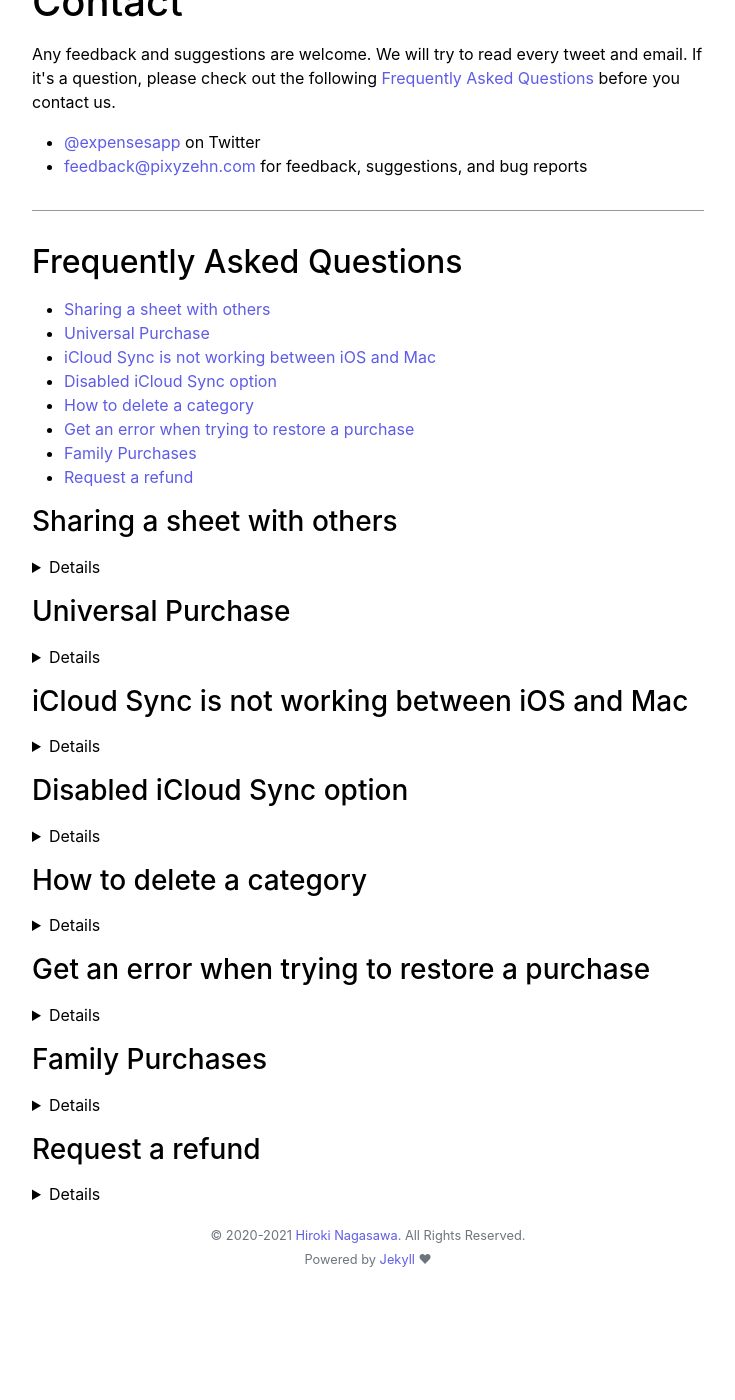
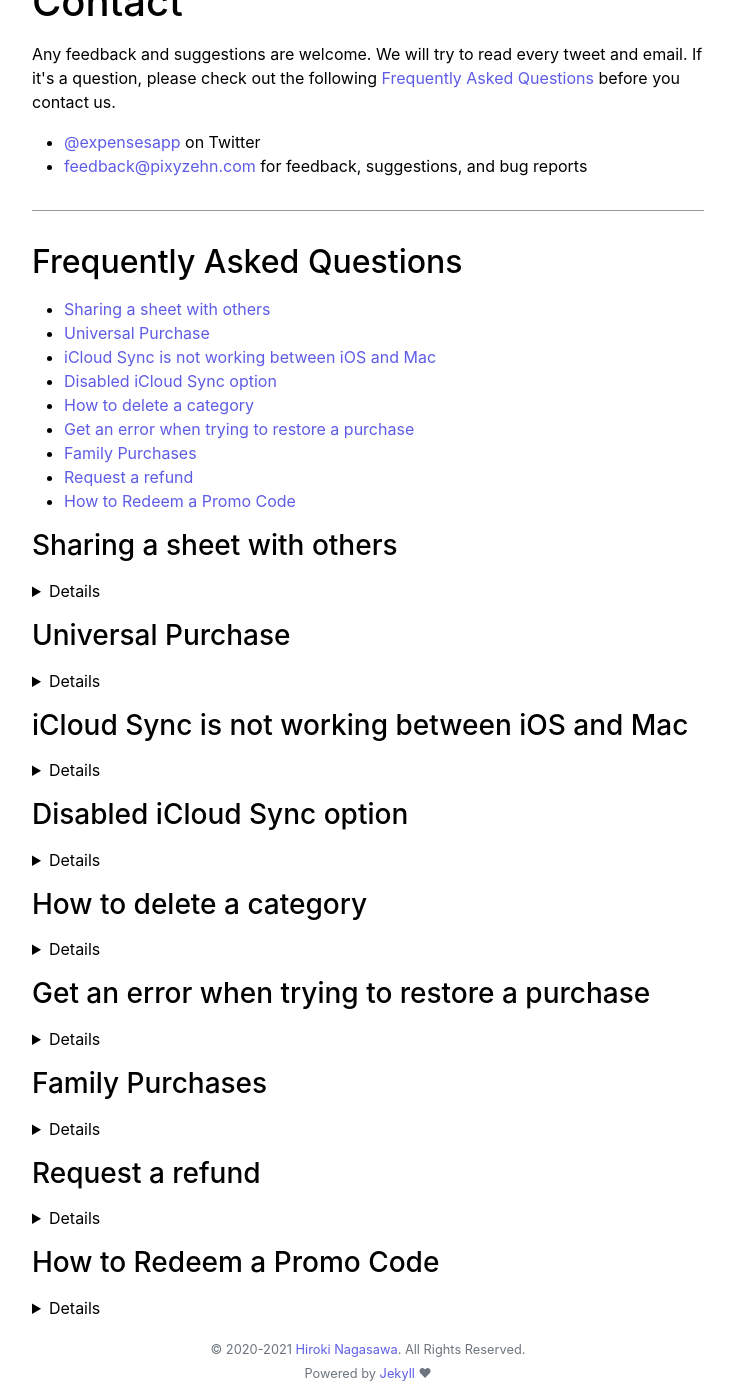
Before and after one commit to bluecometlabs/getexpenses.app, a Jekyll site: the page built from pages/contact.md, in a window 1280 px wide and 1400 px high, scrolled down 109 px. Shown: the whole window, without its empty margins (272-1007 px from the left). Built offline with Jekyll 4.4.1, drawn with Linux system fonts in a browser that asks for light colours; before the commit the page ends 1395 px from its top, so only the background shows below that.

Commit message:
Add new section for how to redeem promo code

```diff
--- a/_includes/contact.html
+++ b/_includes/contact.html
@@ -18,6 +18,7 @@
         <li><a href="#error-when-trying-to-restore-purchase">Get an error when trying to restore a purchase</a></li>
         <li><a href="#family-purchases">Family Purchases</a></li>
         <li><a href="#request-refund">Request a refund</a></li>
+        <li><a href="#how-to-redeem-promo-code">How to Redeem a Promo Code</a></li>
     </ul>
 
     <h3 id="sharing-sheet-with-others">Sharing a sheet with others</h3>
@@ -131,4 +132,22 @@
     <details>
     <p>Since we don't have any access to purchases, please follow <a href="https://support.apple.com/en-us/HT204084">Request a refund for apps or content that you bought from Apple</a>. We'd also love to hear what you didn't like so that we could make improvements in the near future.</p>
     </details>
+
+    <h3 id="how-to-redeem-promo-code">How to Redeem a Promo Code</h3>
+    <details>
+    <p>On iOS,</p>
+    <ol>
+        <li>Open the App Store</li>
+        <li>Tap on your profile</li>
+        <li>Tap on Redeem Gift Card or Code</li>
+        <li>Tap to enter the code</li>
+    </ol>
+    <p>On macOS,</p>
+    <ol>
+        <li>Open the App Store</li>
+        <li>Tap on your profile</li>
+        <li>Tap on Redeem Gift Card</li>
+        <li>Enter the code manually or use Camera</li>
+    </ol>
+    </details>
 </div>
```
